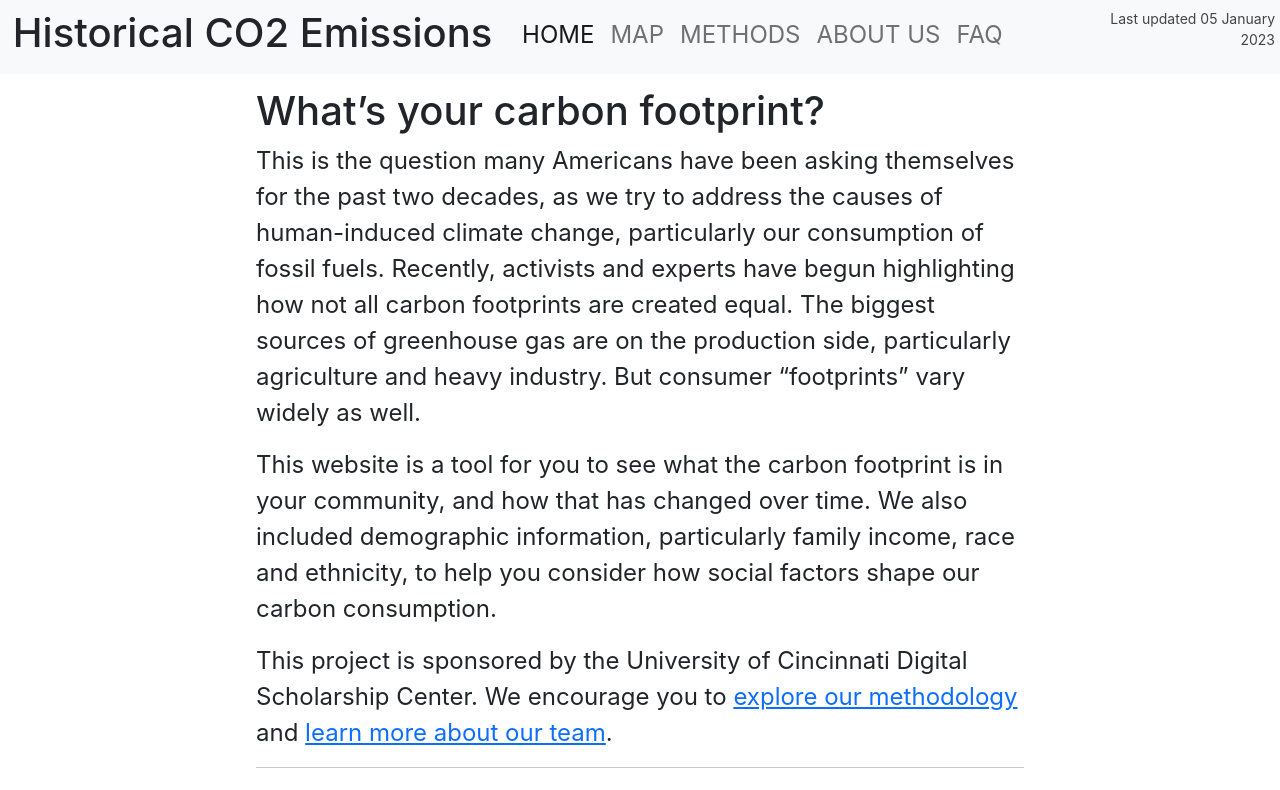
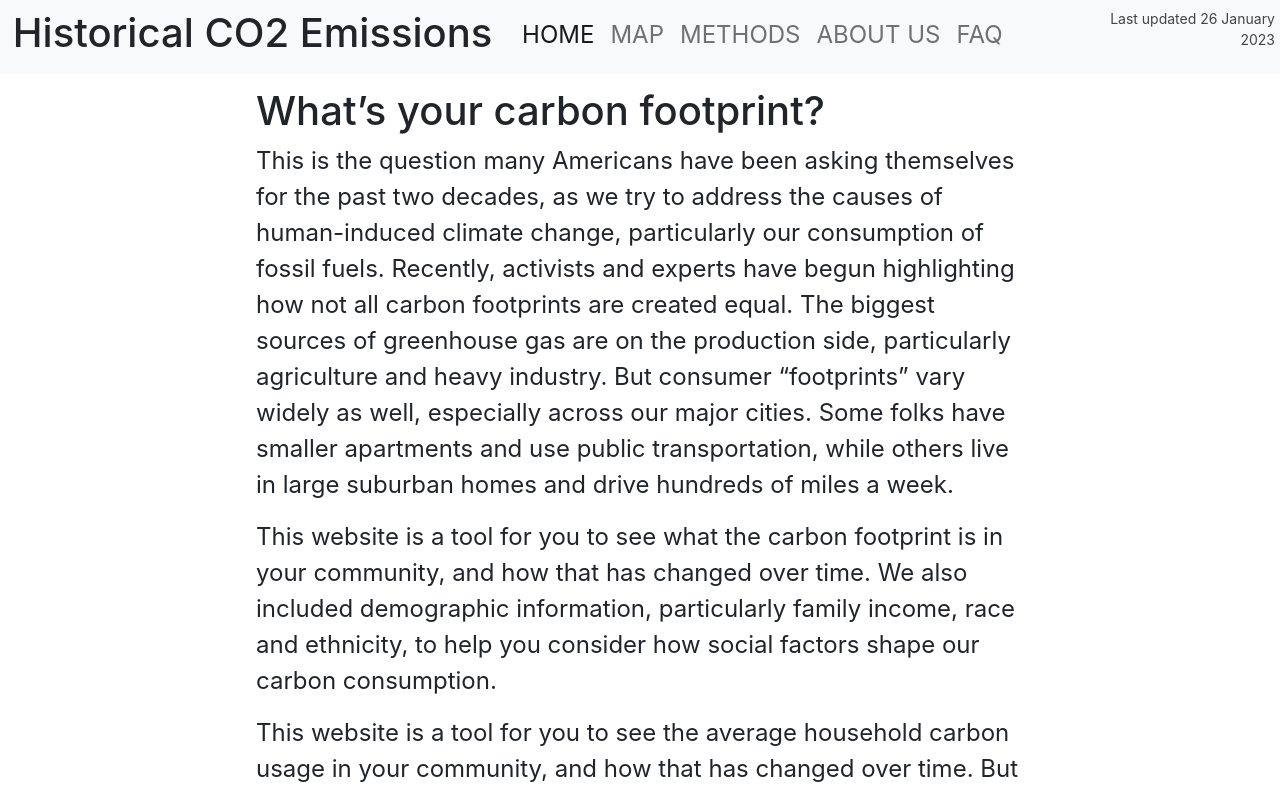
Before and after one commit to ucdscenter/climate_maps_v2, a React (Create React App) app in the folder climate-maps-mapbox-gl/: page / in a window 1280 px wide. Shown: the top 790 px of the page. Built offline with nearby package versions, Linux system fonts and the light colour scheme.

Commit message:
updating copy

```diff
--- a/climate-maps-mapbox-gl/src/About.js
+++ b/climate-maps-mapbox-gl/src/About.js
@@ -6,9 +6,8 @@ export default function About() {
             <p><h3>Woo-Lack Kim: Geographic Modeling Lead</h3><em>PhD student, School of Planning at DAAP</em></p>
             <p><h3>Ezra Edgerton : Data Visualization</h3><em>Data Scientist, UC Digital Scholarship Center</em></p>
             <p><h3>Amy Koshoffer: Consulting Librarian</h3><em>Assistant Director of Research and Data Services , UC Libraries</em></p>
-            <p><h3>Jennifer Latessa : Mapping Specialist</h3><em>Graduate Student</em></p>
-
             <p><h3>Gagan Kumar Reddy Nanu: Software Engineer</h3><em>Graduate Student, MEng in Computer Science</em></p>
+            <p>Special thanks to Jenny Latessa, who made significant contributions to the the previous incarnation of this project.</p>
         </div>
     )
 }
--- a/climate-maps-mapbox-gl/src/App.js
+++ b/climate-maps-mapbox-gl/src/App.js
@@ -28,7 +28,7 @@ function App() {
             </span>
 
           </div>
-          <p align='right' className="last-updated-date">Last updated 05 January 2023</p>
+          <p align='right' className="last-updated-date">Last updated 26 January 2023</p>
         </nav>
         <Routes>
           <Route path="/" element={<Home/>} />
--- a/climate-maps-mapbox-gl/src/Home.js
+++ b/climate-maps-mapbox-gl/src/Home.js
@@ -13,16 +13,13 @@ export default function Home() {
                 What’s your carbon footprint?
             </h1>
             <p>
-                This is the question many Americans have been asking themselves for the past two decades, as we try to address the causes of human-induced climate change, particularly our consumption of fossil fuels.
-
-                Recently, activists and experts have begun highlighting how not all carbon footprints are created equal. The biggest sources of greenhouse gas are on the production side, particularly agriculture and heavy industry. But consumer “footprints” vary widely as well.
+            This is the question many Americans have been asking themselves for the past two decades, as we try to address the causes of human-induced climate change, particularly our consumption of fossil fuels. Recently, activists and experts have begun highlighting how not all carbon footprints are created equal. The biggest sources of greenhouse gas are on the production side, particularly agriculture and heavy industry. But consumer “footprints” vary widely as well, especially across our major cities. Some folks have smaller apartments and use public transportation, while others live in large suburban homes and drive hundreds of miles a week.
             </p>
             <p>
                 This website is a tool for you to see what the carbon footprint is in your community, and how that has changed over time. We also included demographic information, particularly family income, race and ethnicity, to help you consider how social factors shape our carbon consumption.
             </p>
             <p>
-                This project is sponsored by the University of Cincinnati Digital Scholarship Center. We encourage you to <a href="#" onClick={() => { navigate('/methods'); return false }}>explore our methodology</a> and <a href="#" onClick={() => { navigate('/about'); return false }}>learn more about our team</a>.
-            </p>
+                This website is a tool for you to see the average household carbon usage in your community, and how that has changed over time. But we also wanted to consider how social and demographic factors shape carbon usage, especially race. We examined a number of variables in our research, but for this current version we show how the percentage of White residents in a given metropolitan community corresponds to household carbon use.             </p>
             <hr></hr>
             <h1>How to Use This Site  </h1>
             <p>
@@ -49,6 +46,9 @@ export default function Home() {
  <h3><i>Full Data</i></h3>
  <p>On the bottom right is the full data set for each rendering. Each census tract has a “GEOID” number.  We know is not very helpful in identifying a specific location. We are working on linking this data to the map to make this section more usable.  </p>
  <hr></hr>
+
+ <h5>Feedback? </h5>
+ <p>Email any feedback or specific questions and requests to gioielr@ucmail.uc.edu</p>
 </div >
     )
 }
```
